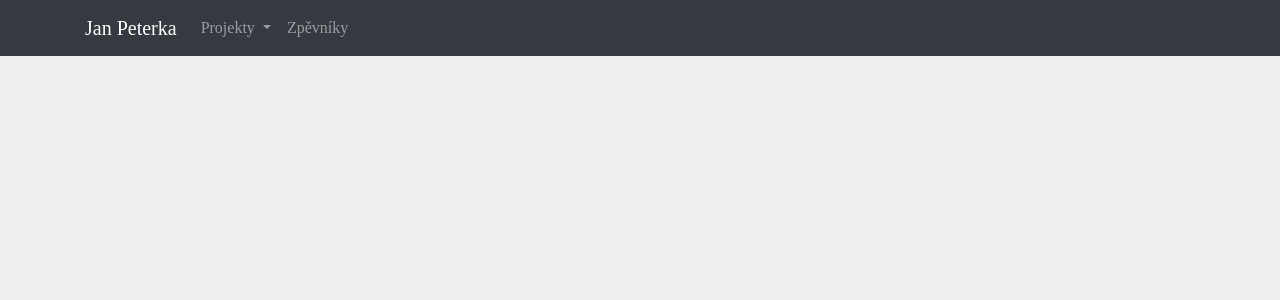
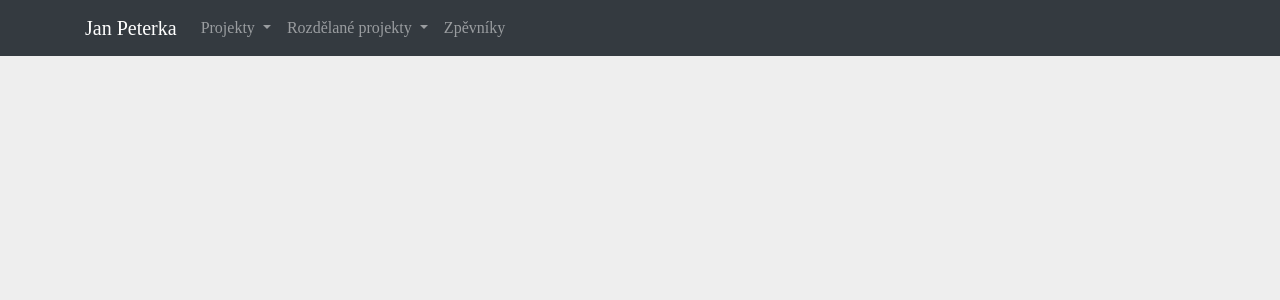
Before and after one commit to janpeterka/profile, a Flask app: page / in a window 1280 px wide. Shown: the top 300 px of the page. Run offline with Flask 2, Linux system fonts and the light colour scheme; some libraries are stand-ins or nearby versions.

Commit message:
Add navbar link

```diff
--- a/app/templates/navbar.html.j2
+++ b/app/templates/navbar.html.j2
@@ -21,6 +21,16 @@
             <div class="dropdown-menu" aria-labelledby="navbarDropdown">
               <a class="dropdown-item" href="https://ketokalkulacka.cz" target="_blank">Ketokalkulačka</a>
             </div>
+          </li>
+
+          <li class="nav-item dropdown">
+            <a class="nav-link dropdown-toggle" href="#" id="navbarDropdown" role="button" data-toggle="dropdown" aria-haspopup="true" aria-expanded="false">
+                Rozdělané projekty
+            </a>
+            <div class="dropdown-menu" aria-labelledby="navbarDropdown">
+              <a class="dropdown-item" href="/poetry/">Texty v krajině</a>
+            </div>
+
           </li>
 
 {#            <li class="nav-item dropdown">
```
